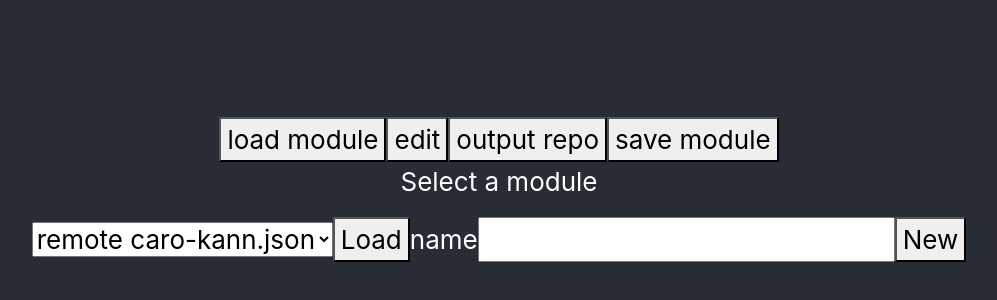
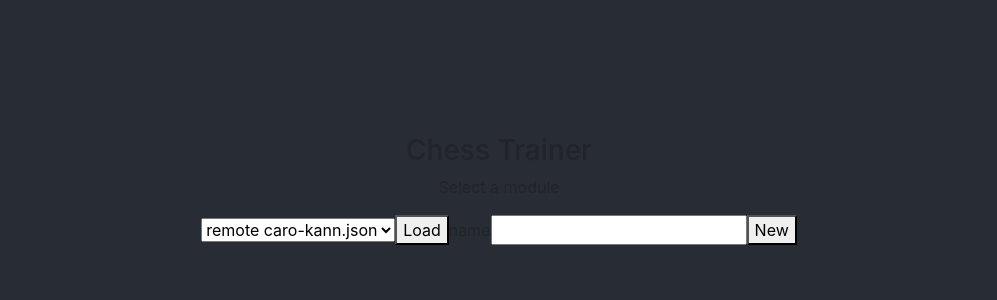
Before and after one commit to vanjaoljaca/chesstrainer, a React (Create React App) app: page / in a window 1280 px wide. Shown: the part 208-508 px from the top of the page, without its empty margins (141-1138 px from the left). Built offline with nearby package versions, Linux system fonts and the light colour scheme.

Commit message:
working towards making pretty

```diff
--- a/src/App.tsx
+++ b/src/App.tsx
@@ -1,4 +1,4 @@
-import { useCallback, useEffect, useState } from "react";
+import { useEffect, useState } from "react";
 import React from 'react';
 import './App.css';
 
@@ -10,28 +10,29 @@ import 'bootstrap/dist/css/bootstrap.min.css';
 import { Repository } from "./Repository";
 import { Orientation } from "./ChessTrainerShared";
 import { ModuleBrowser, Module } from "./ModuleBrowser";
+import { Container, Nav, Navbar } from "react-bootstrap";
 
-function ModuleSelector({options, onSelected}: {options: Module[], onSelected: (module: Module) => void}) {
+function ModuleSelector({ modules, onSelected }: { modules: Module[], onSelected: (module: Module) => void }) {
   let [name, setName] = useState<string>('')
-  let [option, setOption] = useState<Module>(options[0]);
+  let [module, setModule] = useState<Module>(modules[0]);
 
-  function handleSelected(v) {
-    onSelected(v);
+  function handleSelected(m) {
+    onSelected(m);
   }
 
   return <div>
     <p>Select a module</p>
 
-    <select onChange={o => setOption(JSON.parse(o.target.value))}>
-      {options.map(o =>
+    <select onChange={o => setModule(JSON.parse(o.target.value))}>
+      {modules.map(o =>
         <option key={o.source + o.name} value={JSON.stringify(o)}>{o.source} {o.name}</option>
       )}
     </select>
 
-    <button onClick={() => handleSelected(option)}>Load</button>
+    <button onClick={() => handleSelected(module)}>Load</button>
     <label>name</label>
     <input type='text' onChange={e => setName(e.target.value)} value={name}></input>
-    <button onClick={() => handleSelected({source:'new', name})}>New</button>
+    <button onClick={() => handleSelected({ source: 'new', name })}>New</button>
   </div>
 }
 
@@ -50,22 +51,18 @@ function App() {
     let localModules = moduleManager.loadLocal();
     let allModules = remoteModules.concat(localModules);
     setModules(allModules);
-    console.log('modules loaded', allModules)
   }
 
   async function loadRemoteJson(module: Module) {
-    console.log('loading remote json', module, JSON.stringify(module))
-    let orientation: Orientation = 'black'
+    let orientation: Orientation = 'white'
     let repository = new Repository();
 
-    if(module.source === 'new') {
+    if (module.source === 'new') {
 
     } else {
       let json = await moduleManager.loadAsync(module);
-      console.log('loading', module, json)
       repository.merge(json);
       // would be nice if this wasn't needed, but you know, crap happens!
-      repository.mergeFromLocal();
       repository.dedupe();
     }
     setModule(module);
@@ -75,11 +72,10 @@ function App() {
   }
 
   function onSaveModule() {
-    console.log('saving module', module)
     moduleManager.saveLocalRepository(module.name, repository.json());
   }
 
-  function onModuleSelected(module: any) {
+  function onModuleSelected(module: Module) {
     loadRemoteJson(module);
   }
 
@@ -96,12 +92,11 @@ function App() {
   function onOutputRepo() {
     repository.dedupe();
     let json = repository.json();
-    console.log(json)
     navigator.clipboard.writeText(json)
   }
 
   function onToggleEdit() {
-    if(playing) {
+    if (playing) {
       setTrainerBuilder(tb => {
         tb.currentBranch = trainer.currentBranch
         tb.orientation = trainer.orientation
@@ -119,34 +114,64 @@ function App() {
     setPlaying(p => !p);
   }
 
-  var coreView;
-  if(!repository) {
-    coreView = <ModuleSelector options={modules} onSelected={(m) => onModuleSelected(m)} />
-  } else {
-    coreView = building
-      ? <ChessTrainerBuilderView trainer={trainerBuilder} />
-      : <ChessTrainerView trainer={trainer} />
+  function Menu({ contextual }) {
+    return (
+      <Navbar bg="light" expand="lg">
+        <Container>
+          <Navbar.Brand href="#home">{module === null ? 'Chess Trainer' : module.name}</Navbar.Brand>
+          <Navbar.Toggle aria-controls="basic-navbar-nav" />
+          <Navbar.Collapse id="basic-navbar-nav">
+            <Nav className="me-auto">
+              <Nav.Item onClick={onLoadModule}>Load Module</Nav.Item>
+              <Nav.Item onClick={onSaveModule}>Save Module</Nav.Item>
+              <Nav.Item onClick={onToggleEdit}>{building ? 'Play' : 'Edit'}</Nav.Item>
+              <Nav.Item onClick={onOutputRepo}>Export</Nav.Item>
+              {contextual}
+            </Nav>
+          </Navbar.Collapse>
+        </Container>
+      </Navbar>
+    )
+  }
+
+  function ViewContent() {
+    if (module == null) {
+      return (
+        <div>
+          <h3>Chess Trainer</h3>
+          <ModuleSelector modules={modules} onSelected={onModuleSelected} />
+        </div>)
+    }
+
+    return (
+      <div>
+        <Menu contextual={null} />
+        {building
+          ? <ChessTrainerBuilderView trainer={trainerBuilder} />
+          : <ChessTrainerView trainer={trainer} />}
+      </div>
+    )
   }
 
   return (
-    <div className="App">
+    <div className="App"
+      style={{
+        backgroundColor: '#282c34',
+        minHeight: '100vh',
+        display: 'flex',
+        flexDirection: 'column',
+        alignItems: 'center',
+        justifyContent: 'center',
+        // font-size: calc(10px + 2vmin);
+        // color: white;
+      }}>
       <link
         rel="stylesheet"
         href="https://maxcdn.bootstrapcdn.com/bootstrap/4.3.1/css/bootstrap.min.css"
         integrity="sha384-ggOyR0iXCbMQv3Xipma34MD+dH/1fQ784/j6cY/iJTQUOhcWr7x9JvoRxT2MZw1T"
         crossOrigin="anonymous"
       />
-      {/* <link rel="stylesheet" type="text/css" href="react-treeview.css"></link> */}
-      <header className="App-header">
-        <div style={{textAlign:'left'}}>
-          <button onClick={onLoadModule}>load module</button>
-          <button onClick={onToggleEdit}>{building ? 'play' : 'edit'}</button>
-          <button onClick={onOutputRepo}>output repo</button>
-          <button onClick={onSaveModule}>save module</button>
-          {module && <div>{module.name}</div>}
-        </div>
-        {coreView}
-      </header>
+      <ViewContent />
     </div>
   );
 }
--- a/src/ChessTrainer.tsx
+++ b/src/ChessTrainer.tsx
@@ -76,7 +76,6 @@ export class ChessTrainer {
         let branches = this._currentBranch.branches;
         if (!branches || branches.length === 0) {
             this.end = true;
-            console.log('end of line')
             return;
         }
         let candidate = branches[Math.floor(Math.random() * branches.length)]
--- a/src/ChessTrainerBuilderView.tsx
+++ b/src/ChessTrainerBuilderView.tsx
@@ -11,6 +11,14 @@ type TrainerBuilderViewProps = {
     trainer: ChessTrainerBuilder
 }
 
+function Breadcrumbs({ currentBranch, onSelected }: { currentBranch: Branch, onSelected: (branch: Branch) => void }) {
+    let items = [];
+    for (var b = currentBranch; b != null; b = b.parent) {
+        items.push(b);
+    }
+    return <p>{items.map((b, i) => <div key={i}>{JSON.stringify(b.move)}</div>)}</p>
+}
+
 export function ChessTrainerBuilderView({ trainer }: TrainerBuilderViewProps) {
     // const [debug, setDebug] = useState(null);
     const [fen, setFen] = useState(() => trainer.fen);
@@ -21,11 +29,6 @@ export function ChessTrainerBuilderView({ trainer }: TrainerBuilderViewProps) {
     const [debug, setDebug] = useState('');
     const [bulkAddMoves, setBulkAddMoves] = useState('')
 
-    function onSaveBuild() {
-        trainer.saveBuild();
-        onTrainerChanged();
-    }
-
     function onTrainerChanged() {
         setFen(s => trainer.fen);
         // setCurrentMove(s => trainer.currentBranch)
@@ -35,23 +38,21 @@ export function ChessTrainerBuilderView({ trainer }: TrainerBuilderViewProps) {
     }
 
     function onDrop(from, to) {
-        let result = trainer.tryMove({from, to});
-        onTrainerChanged();
+        let result = trainer.tryMove({ from, to });
         if (!result) {
             return false;
         }
-        onSaveBuild(); // todo: this is creating duplicates. why???
+        onTrainerChanged();
         return true;
     }
 
     function onBack() {
-        onSaveBuild()
         trainer.currentBranch = trainer.currentBranch.parent;
         onTrainerChanged()
     }
 
     function onDelete() {
-        if('parent' in trainer.currentBranch) {
+        if ('parent' in trainer.currentBranch) {
             trainer.delete(trainer.currentBranch);
         }
         onTrainerChanged()
@@ -74,9 +75,9 @@ export function ChessTrainerBuilderView({ trainer }: TrainerBuilderViewProps) {
     }
 
     function onBulkAddMoves(text: string) {
-        for(let line of text.split('\n')) {
+        for (let line of text.split('\n')) {
             let r = trainer.tryMove(line);
-            if(r == null) {
+            if (r == null) {
                 setDebug('failed to play: ' + line);
                 break;
             }
@@ -97,16 +98,23 @@ export function ChessTrainerBuilderView({ trainer }: TrainerBuilderViewProps) {
         setDebug('')
     }
 
+    function Menu() {
+        (
+            <div>
+                <button onClick={onReset}>reset</button>
+                <button onClick={onBack}>back</button>
+                <button onClick={onDelete}>delete</button>
+                {/* <button onClick={onSaveBuild}>save build</button> */}
+                <button onClick={onSwitch}>♽</button>
+                <button onClick={() => onTrainerChanged()}>refresh</button>
+            </div>)
+    }
+
     return (
         <Container>
             <Row>
                 <Col>
-                    <button onClick={onReset}>reset</button>
-                    <button onClick={onBack}>back</button>
-                    <button onClick={onDelete}>delete</button>
-                    {/* <button onClick={onSaveBuild}>save build</button> */}
-                    <button onClick={onSwitch}>♽</button>
-                    <button onClick={() => onTrainerChanged()}>refresh</button>
+                    <Breadcrumbs currentBranch={currentBranch} onSelected={onSelected} />
                     <Chessboard
                         boardOrientation={orientation}
                         position={fen} onPieceDrop={onDrop}
@@ -114,22 +122,20 @@ export function ChessTrainerBuilderView({ trainer }: TrainerBuilderViewProps) {
                         onSquareRightClick={handleSquareRightClick}
                         boardWidth={350}
                     />
-
                     <p><span onClick={handleClearDebug}>🧠</span>: {JSON.stringify(debug)}~</p>
                 </Col>
                 <Col>
-                    <BranchEditView branch={currentBranch} onSave={() => {}}/>
+                    <BranchEditView branch={currentBranch} onSave={() => { }} />
                     <RepositoryView
                         repository={repository}
-                        onSelected={onSelected}/>
+                        onSelected={onSelected} />
                     <BulkAddMovesView moves={bulkAddMoves} onAdd={onBulkAddMoves} />
                 </Col>
             </Row>
         </Container>);
-
 }
 
-function BulkAddMovesView({moves, onAdd}) {
+function BulkAddMovesView({ moves, onAdd }) {
     const [movesText, setMovesText] = useState('');
 
     useEffect(() => {
@@ -142,8 +148,8 @@ function BulkAddMovesView({moves, onAdd}) {
     return (
         <div>
             moves: <textarea
-            onChange={e => setMovesText(e.target.value)}
-            value={movesText}
+                onChange={e => setMovesText(e.target.value)}
+                value={movesText}
             />
             <button onClick={handleAdd}>add</button>
         </div>
@@ -152,16 +158,10 @@ function BulkAddMovesView({moves, onAdd}) {
 
 function BranchEditView({ branch, onSave }: { branch: Branch, onSave: () => void }) {
 
-    const [name, setName] = useState(() => branch.name);
-    const [comment, setComment] = useState(() => branch.comment);
-
-    useEffect(() => {
-        setName(branch.name || '');
-        setComment(branch.comment || '');
-    }, [branch]);
+    const [name, setName] = useState(() => branch.name || '');
+    const [comment, setComment] = useState(() => branch.comment || '');
 
     function handleSave() {
-        console.log(name, comment);
         branch.name = name;
         branch.comment = comment;
     }
--- a/src/ChessTrainerShared.tsx
+++ b/src/ChessTrainerShared.tsx
@@ -26,10 +26,6 @@ export type RootBranch = Omit<MoveBranch, 'move' | 'played' | 'correct'>
 
 export type Line = Branch[]
 
-export function branch(move: ShortMove, ...branches: MoveBranch[]): MoveBranch {
-    return { move, branches: branches || [], played: 0, correct: 0 }
-}
-
 export type Orientation = 'black' | 'white'
 
 export type MoveRepository = MoveBranch[]
--- a/src/ModuleBrowser.tsx
+++ b/src/ModuleBrowser.tsx
@@ -39,7 +39,6 @@ export class ModuleBrowser {
 
     loadLocal(): Module[] {
         let jsons = this.loadLocalNames();
-        console.log('loaded local', jsons)
         return jsons.map(m => { return { name: m, source: 'local' } });
     }
 
@@ -64,11 +63,9 @@ export class ModuleBrowser {
       saveLocalRepository(name: string, json: string) {
         localStorage.setItem(ModuleBrowser.ModuleBrowser_PREFIX + name, json);
         let local = this.loadLocalNames();
-        console.log('local', local)
         if(local.indexOf(name) === -1)
             local.push(name);
         localStorage.setItem(ModuleBrowser.ModuleBrowser_KEY, JSON.stringify(local));
-        console.log('saved data', json, 'saved local', local);
     }
 
     async loadRemoteRepositoryAsync(name: string) {
```
Also changed, not shown: src/ChessTrainerBuilder.tsx (+3 -11 lines), src/ChessTrainerView.tsx (+33 -25 lines), src/Repository.tsx (+14 -2 lines), 1 other file (tests, documents, lock files or other folders).
